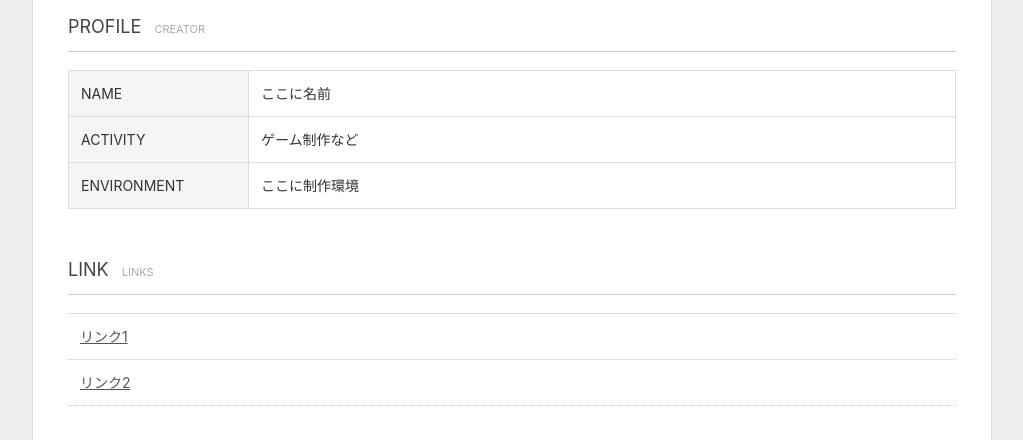
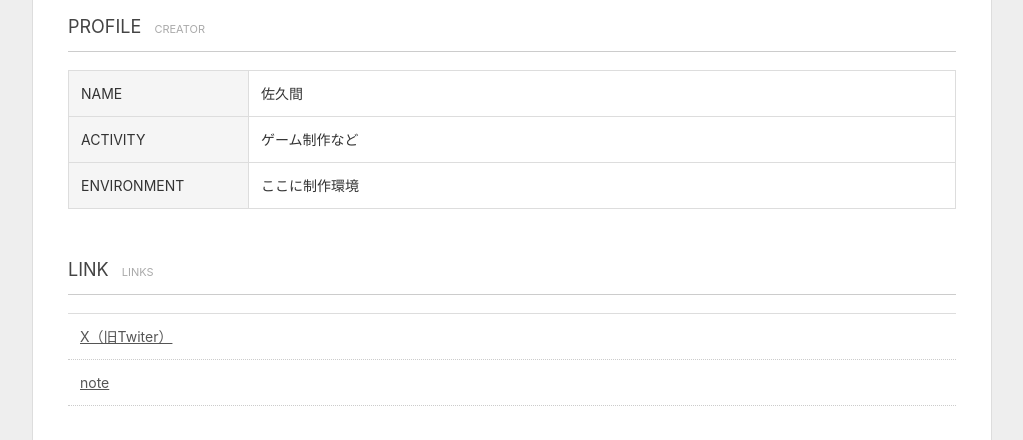
Before and after one commit to sakuma-creator/gamehome, a plain HTML site: page About.html in a window 1280 px wide. Shown: the part 360-800 px from the top of the page, without its empty margins (128-1151 px from the left). Drawn offline with Linux system fonts and the light colour scheme.

Commit message:
Update About.html

```diff
--- a/About.html
+++ b/About.html
@@ -321,7 +321,7 @@
 
             <tr>
                 <th>NAME</th>
-                <td>ここに名前</td>
+                <td>佐久間</td>
             </tr>
 
             <tr>
@@ -351,14 +351,14 @@
         <ul class="link-list">
 
             <li>
-                <a href="#">
-                    リンク1
+                <a href="https://x.com/sakuma_telwing">
+                    X（旧Twiter）
                 </a>
             </li>
 
             <li>
-                <a href="#">
-                    リンク2
+                <a href="https://note.com/19250807/n/n45e723e237cc">
+                    note
                 </a>
             </li>
 
```
